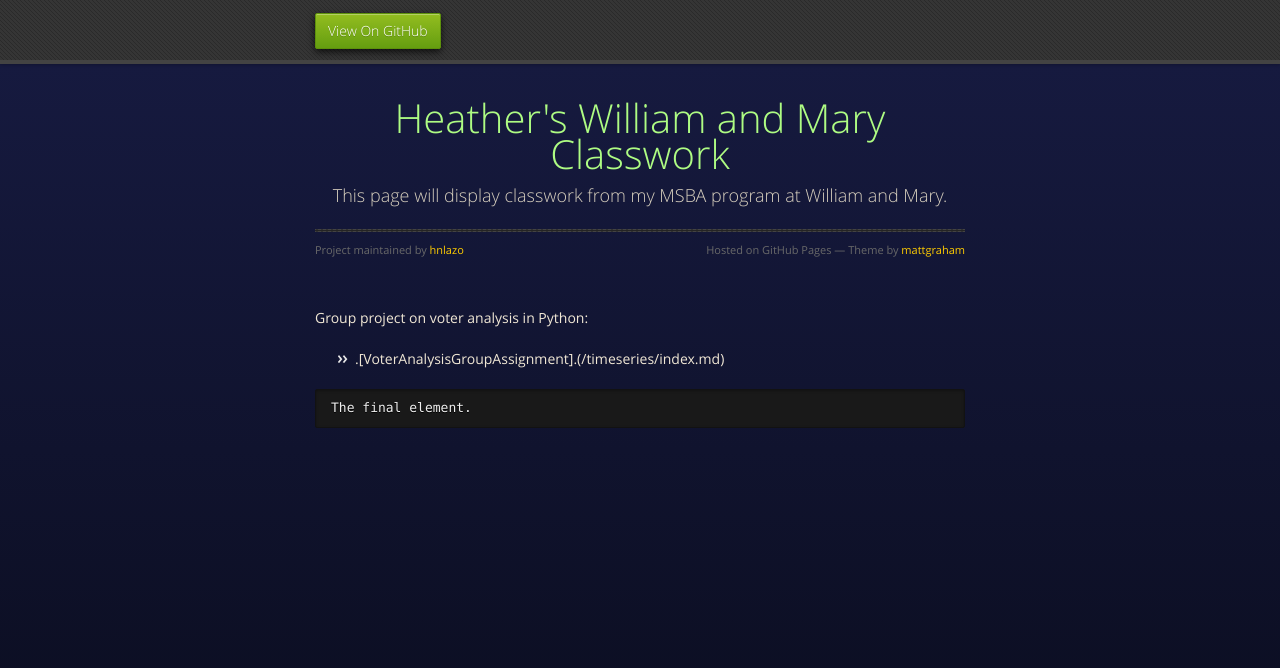
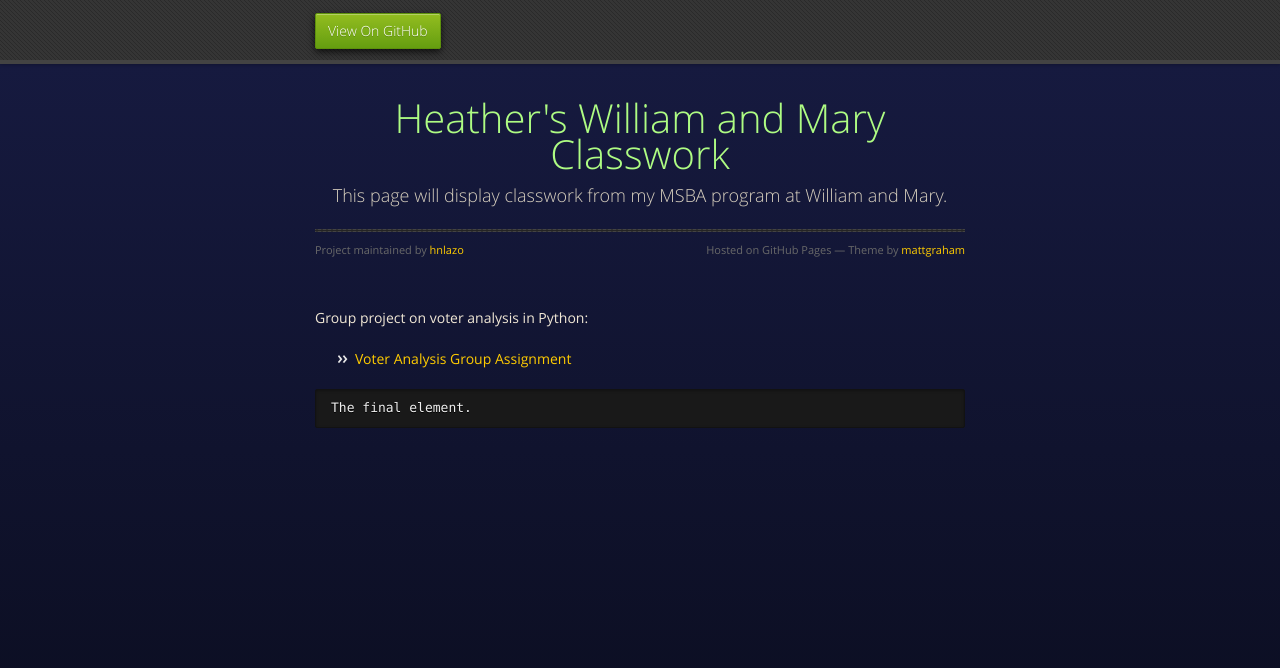
Before and after one commit to hnlazo/hnlazo.github.io, a Jekyll site: the page built from index.md, in a window 1280 px wide. Shown: the top 668 px of the page. Built offline with Jekyll 4.4.1, drawn with Linux system fonts in a browser that asks for light colours; our own code applies the rules of GitHub Pages for plain Markdown files.

Commit message:
Update index.md

````diff
--- a/index.md
+++ b/index.md
@@ -5,8 +5,7 @@
 
 Group project on voter analysis in Python:
 
-- .[VoterAnalysisGroupAssignment].(/timeseries/index.md)
-
+- [Voter Analysis Group Assignment](/timeseries/index.md)
 
 ```
 The final element.
````
